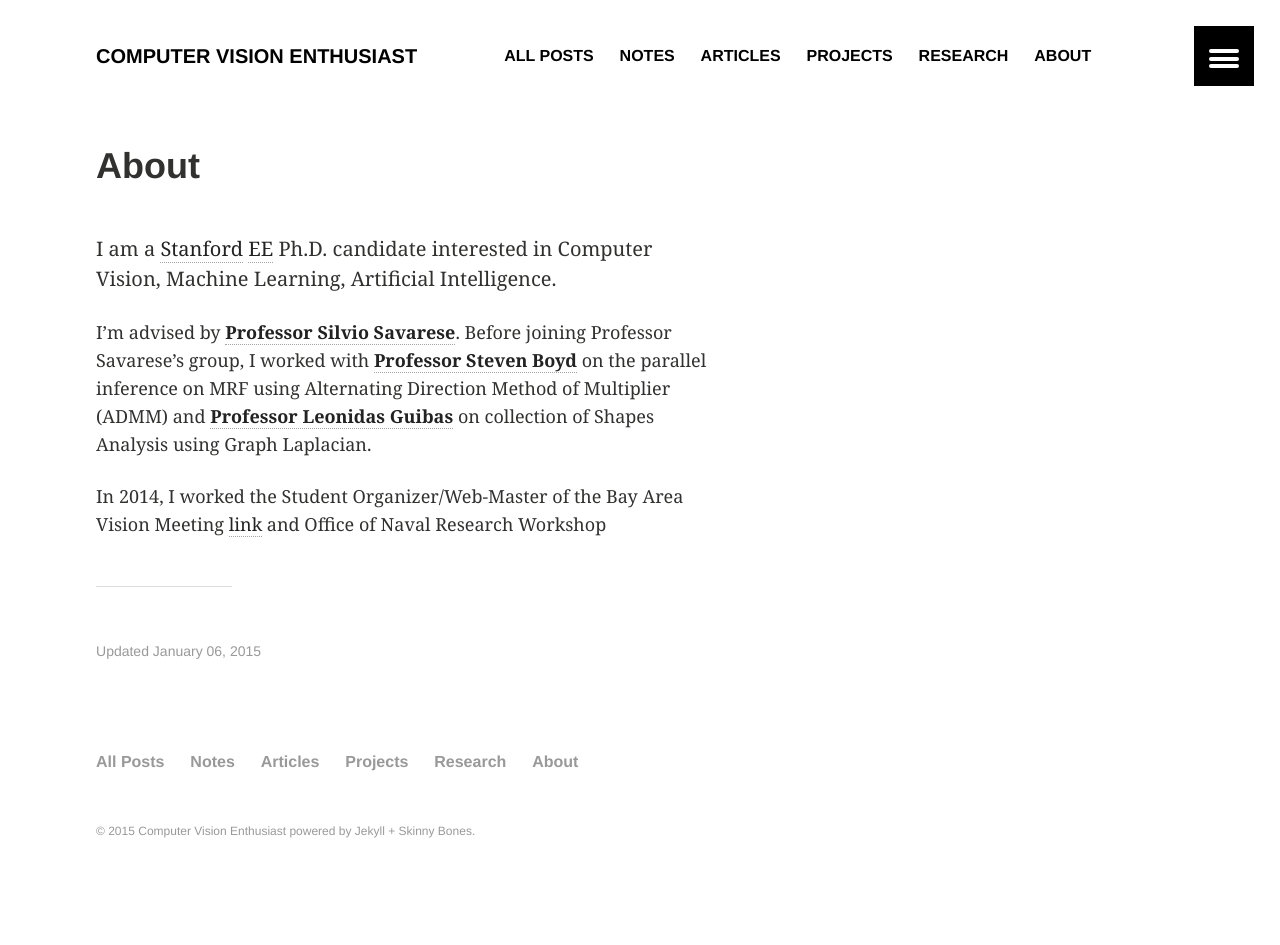
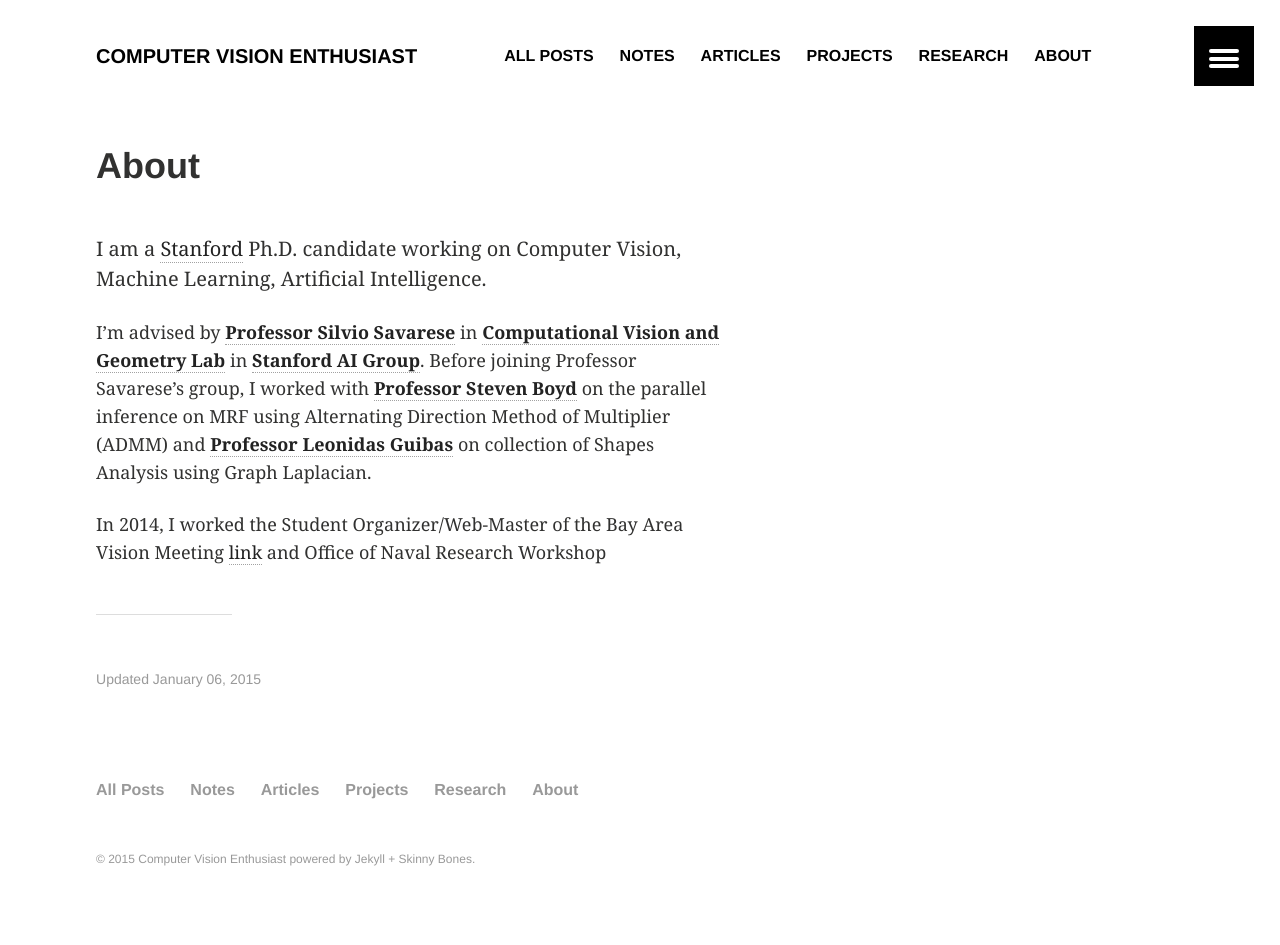
Before and after one commit to antran89/blog, a Jekyll site: the page built from about/index.md, in a window 1280 px wide. Built offline with Jekyll 4.4.1, drawn with Linux system fonts in a browser that asks for light colours; before the commit the page ends 917 px from its top, so only the background shows below that.

Commit message:
cs248 video

```diff
--- a/about/index.md
+++ b/about/index.md
@@ -12,8 +12,8 @@ share: false
 ads: false
 ---
 
-I am a <a target="_blank" href="http://www.stanford.edu/">Stanford</a> <a target="_blank" href="http://ee.stanford.edu/">EE</a> Ph.D. candidate interested in Computer Vision, Machine Learning, Artificial Intelligence.
+I am a <a target="_blank" href="http://www.stanford.edu/">Stanford</a> Ph.D. candidate working on Computer Vision, Machine Learning, Artificial Intelligence.
 
-I'm advised by <a href="http://cvgl.stanford.edu/silvio/"><b>Professor Silvio Savarese</b></a>. Before joining Professor Savarese's group, I worked with <a href="http://www.stanford.edu/~boyd/"><b>Professor Steven Boyd</b></a> on the parallel inference on MRF using Alternating Direction Method of Multiplier (ADMM) and <a href="http://geometry.stanford.edu"><b>Professor Leonidas Guibas</b></a> on collection of Shapes Analysis using Graph Laplacian.
+I'm advised by <a href="http://cvgl.stanford.edu/silvio/"><b>Professor Silvio Savarese</b></a> in <a href="http://cvgl.stanford.edu/"><b>Computational Vision and Geometry Lab</b></a> in <a href="http://ai.stanford.edu"><b>Stanford AI Group</b></a>. Before joining Professor Savarese's group, I worked with <a href="http://www.stanford.edu/~boyd/"><b>Professor Steven Boyd</b></a> on the parallel inference on MRF using Alternating Direction Method of Multiplier (ADMM) and <a href="http://geometry.stanford.edu"><b>Professor Leonidas Guibas</b></a> on collection of Shapes Analysis using Graph Laplacian.
 
 In 2014, I worked the Student Organizer/Web-Master of the Bay Area Vision Meeting <a href="http://cvgl.stanford.edu/BAVM14">link</a> and Office of Naval Research Workshop
```
Also changed, not shown: _posts/lectures/2014-02-04-cs248-interactive-graphics.md (+2 -0 lines).
